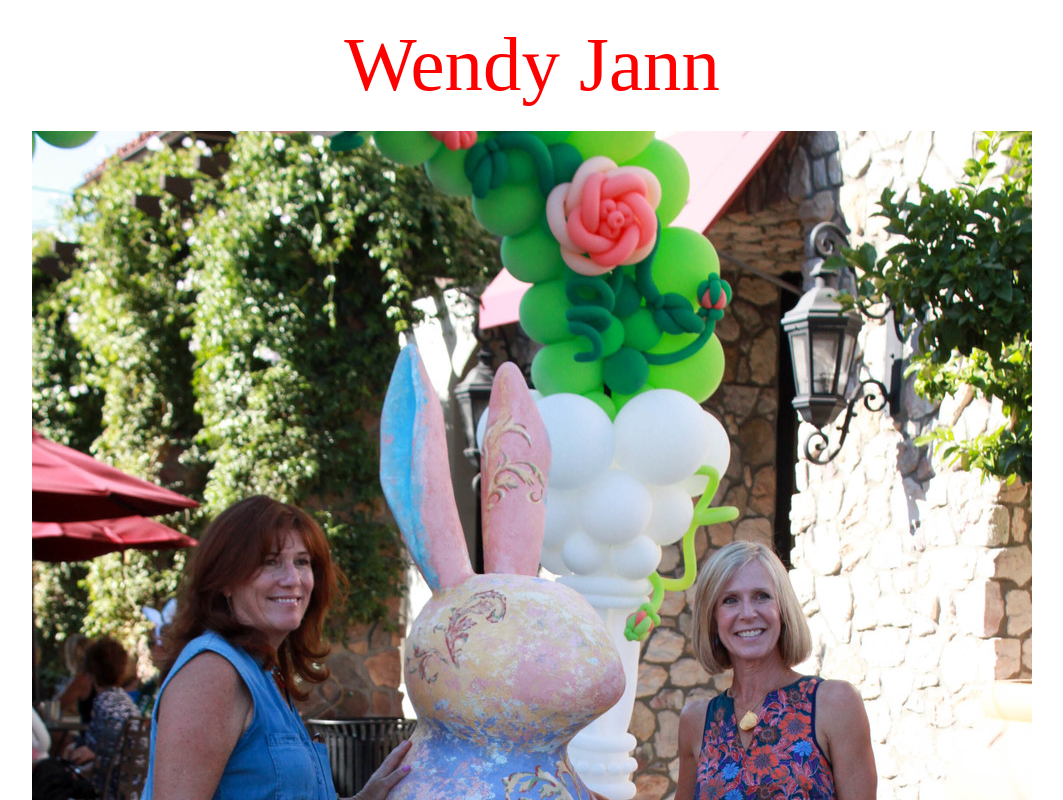
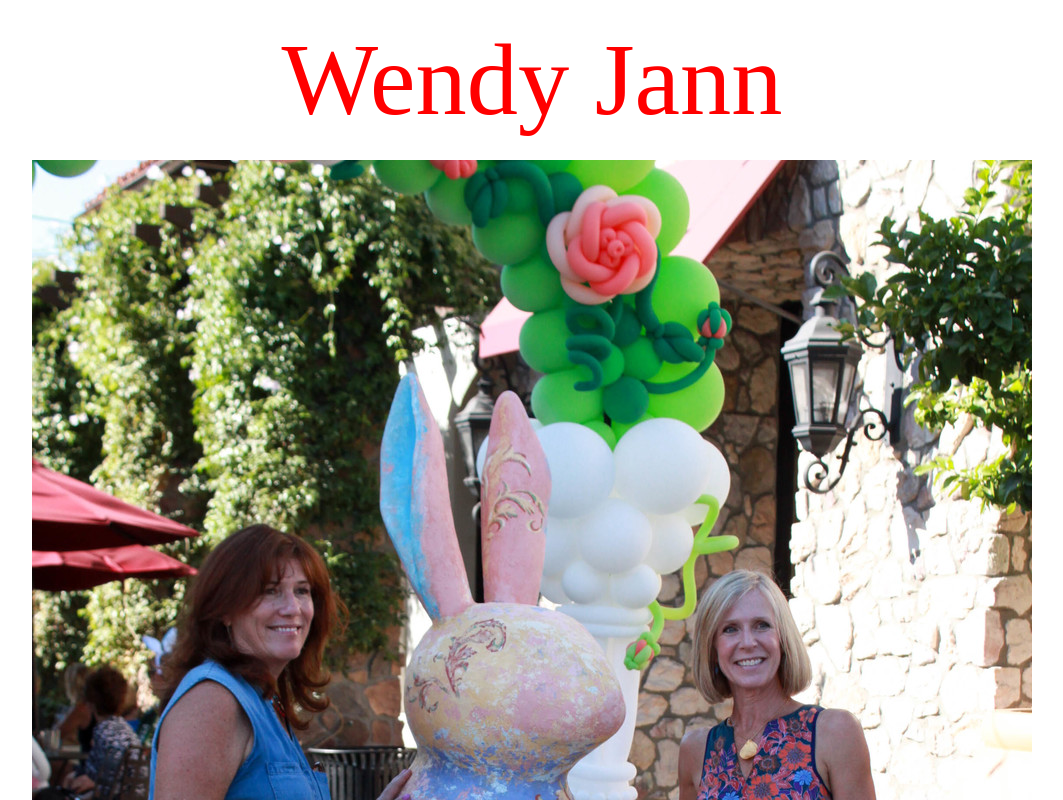
Before and after one commit to codejoy-wins/Wendy, a React (Create React App) app: page / in a window 1280 px wide. Shown: the top 800 px of the page, without its empty margins (108-1171 px from the left). Built offline with nearby package versions, Linux system fonts and the light colour scheme; a web font is replaced by a local one.

Commit message:
bigger title

```diff
--- a/src/App.css
+++ b/src/App.css
@@ -4,7 +4,7 @@
 /* font-family: 'Aguafina Script', cursive; */
 /* font-family: 'Montserrat', sans-serif; */
 #wendy{
-  font-size: 6vw;
+  font-size: 8vw;
   font-weight: normal;
   font-family: 'Aguafina Script', cursive;
   color: red;
```
